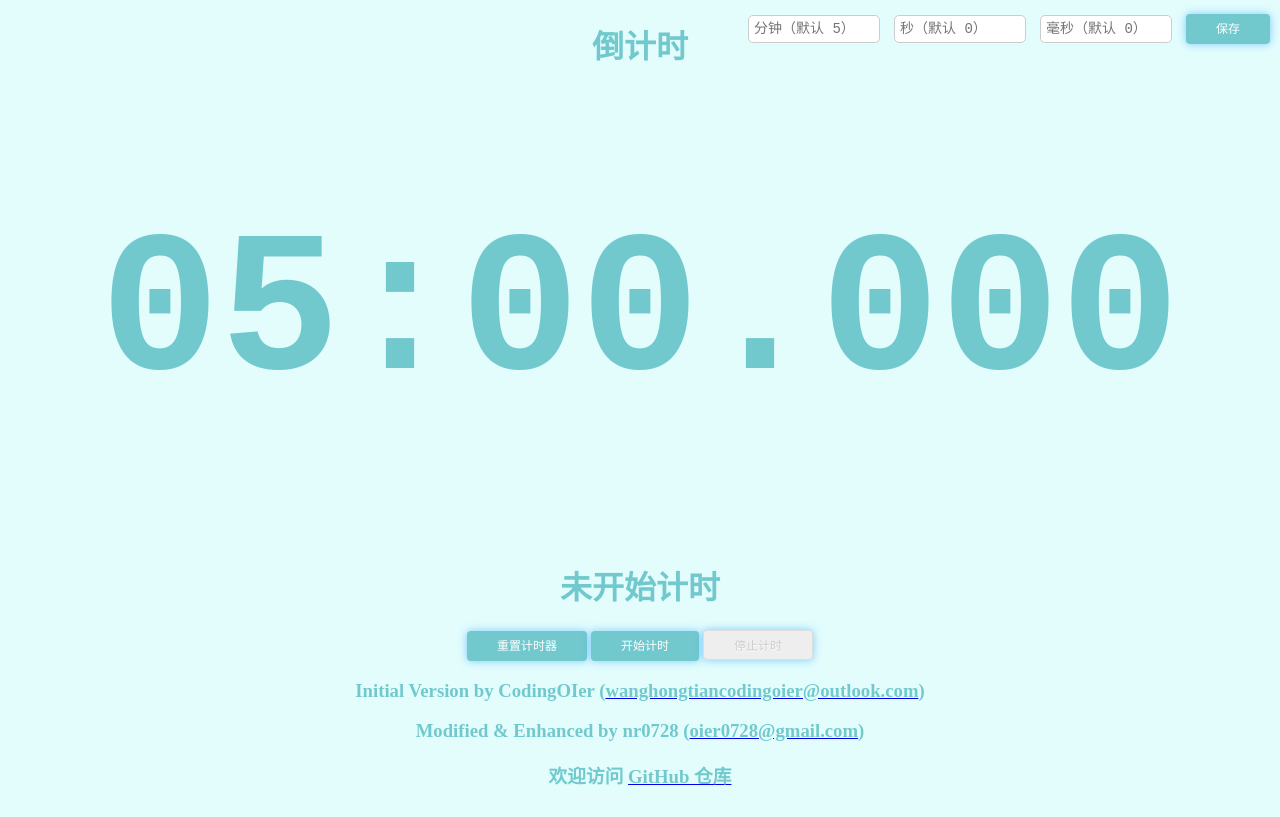
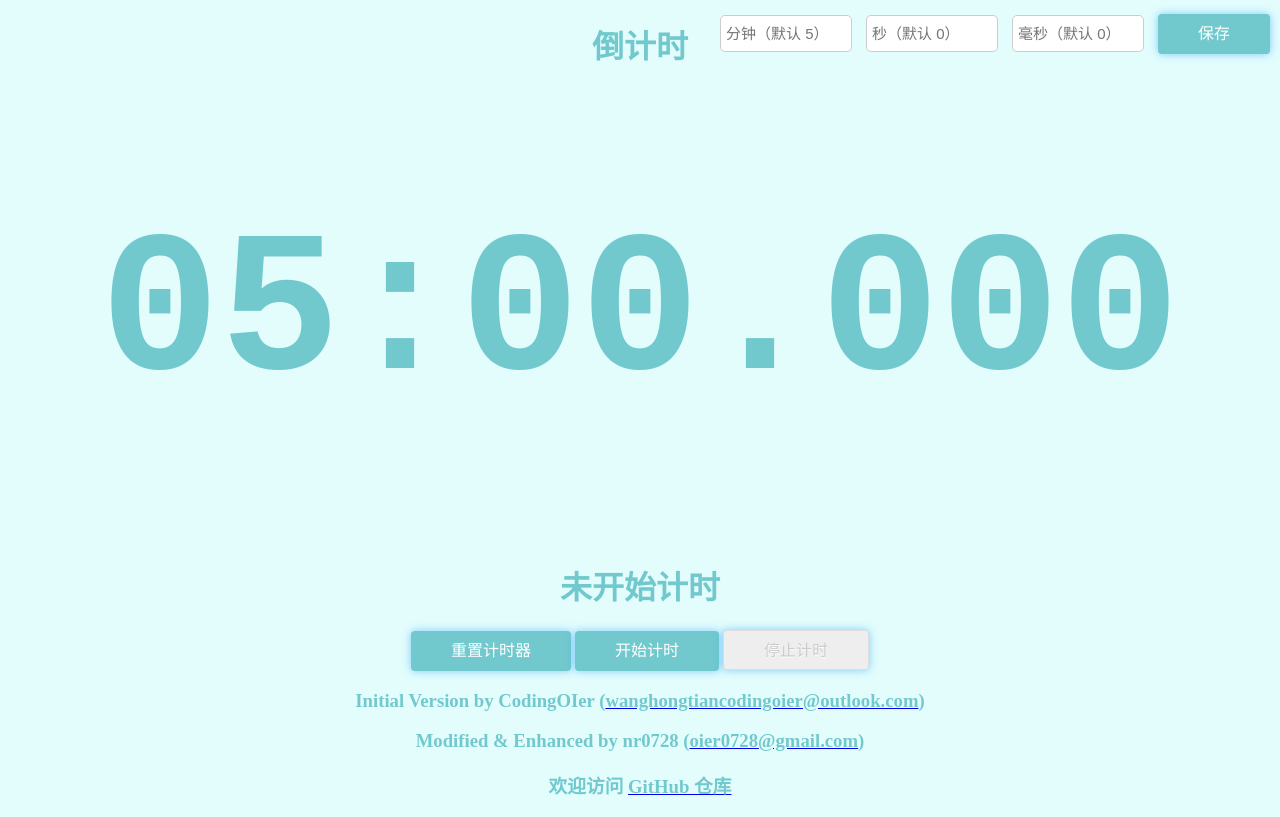
Before and after one commit to CQYC-OIer/5-Timer, a plain HTML site: page index.html in a window 1280 px wide. Drawn offline with Linux system fonts and the light colour scheme.

Commit message:
[fix] make button larger

```diff
--- a/index.html
+++ b/index.html
@@ -79,9 +79,10 @@
         margin: 5px;
         border: 1px solid #ccc;
         border-radius: 5px;
-        font-family: Courier New, monospace;
-        font-size: 14px;
+        font-family: Arial;
+        font-size: 15px;
         width: 120px;
+        height: 25px;
     }
 </style>
 </head>
@@ -94,14 +95,14 @@
     <input type="text" id="minuteInput" placeholder="分钟（默认 5）" oninput="validateInput(event)">
     <input type="text" id="secondInput" placeholder="秒（默认 0）" oninput="validateInput(event)">
     <input type="text" id="millisecondInput" placeholder="毫秒（默认 0）" oninput="validateInput(event)">
-    <button id="modifyButton" onclick="modifyTimer()" class="button button-glow button-rounded button-primary button-small">保存</button>
+    <button id="modifyButton" onclick="modifyTimer()" class="button button-glow button-rounded button-primary">保存</button>
 </div>
 
 <h1 id="status"> 未开始计时 </h1>
 
-<button id='renewButton' onclick="init()" class="button button-glow button-rounded button-primary button-small">重置计时器</button>
-<button id="startButton" onclick="go()" class="button button-glow button-rounded button-primary button-small">开始计时</button>
-<button id="stopButton" onclick="stop()" disabled="" class="button button-glow button-rounded button-primary button-small">停止计时</button>
+<button id='renewButton' onclick="init()" class="button button-glow button-rounded button-primary">重置计时器</button>
+<button id="startButton" onclick="go()" class="button button-glow button-rounded button-primary">开始计时</button>
+<button id="stopButton" onclick="stop()" disabled="" class="button button-glow button-rounded button-primary">停止计时</button>
 <h3>Initial Version by CodingOIer (<a href="mailto:wanghongtiancodingoier@outlook.com"><font color="#71c9ce">wanghongtiancodingoier@outlook.com</font></a>)</h3>
 <h3>Modified & Enhanced by nr0728 (<a href="mailto:oier0728@gmail.com"><font color="#71c9ce">oier0728@gmail.com</font></a>)</h3>
 <h3>欢迎访问 <a href="https://github.com/nr0728/timer"><font color="#71c9ce">GitHub 仓库</font></a></h3>
```
